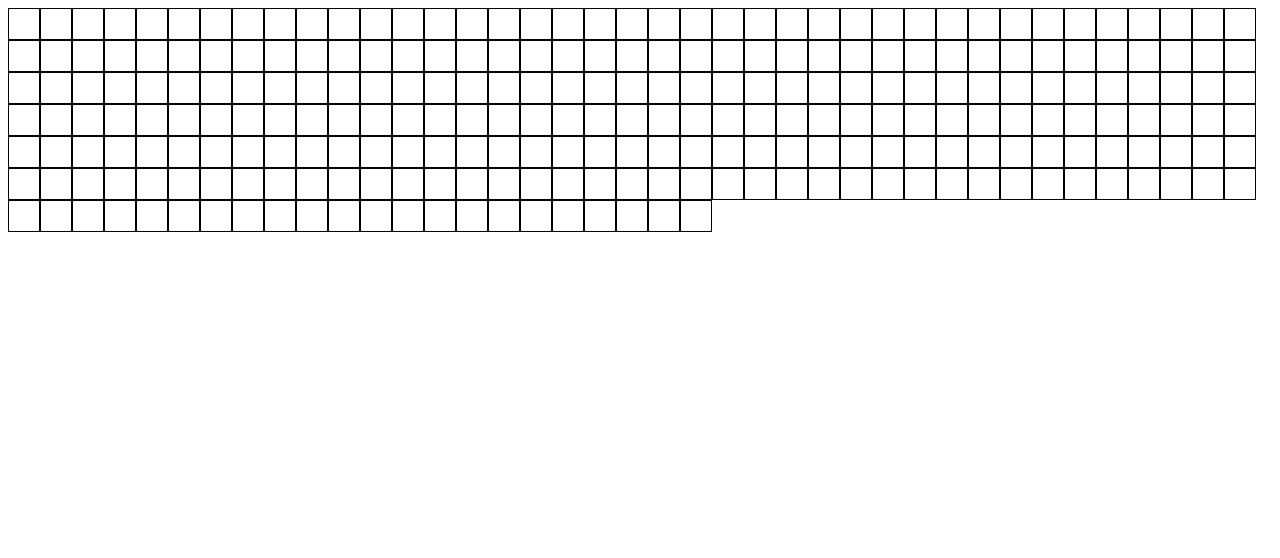
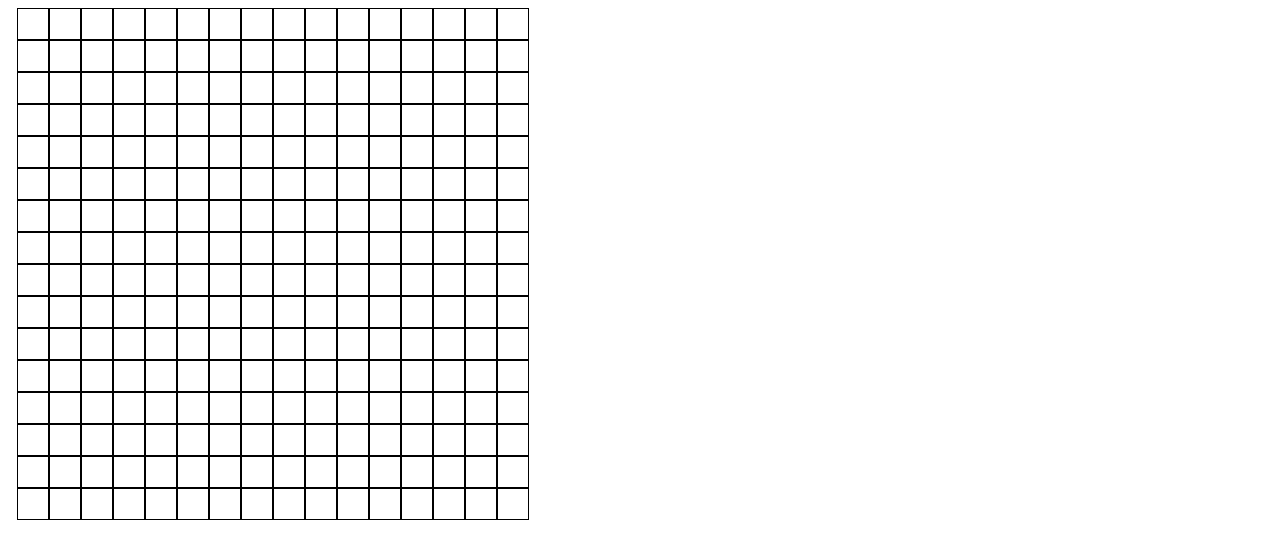
Before and after one commit to Ohm013/etch-a-sketch, a plain HTML site: page index.html in a window 1280 px wide. Drawn offline with Linux system fonts and the light colour scheme.

Commit message:
added hover method, background color for hover, and adjusted container size

```diff
--- a/style.css
+++ b/style.css
@@ -1,4 +1,13 @@
+
 #container {
     display: flex ;
+    justify-content: center ;
     flex-wrap: wrap ;
+    width: 530px ;
+    height: 500px
 }
+
+.squares:hover {
+    background-color: rgb(229, 226, 222) ;
+
+}
```
